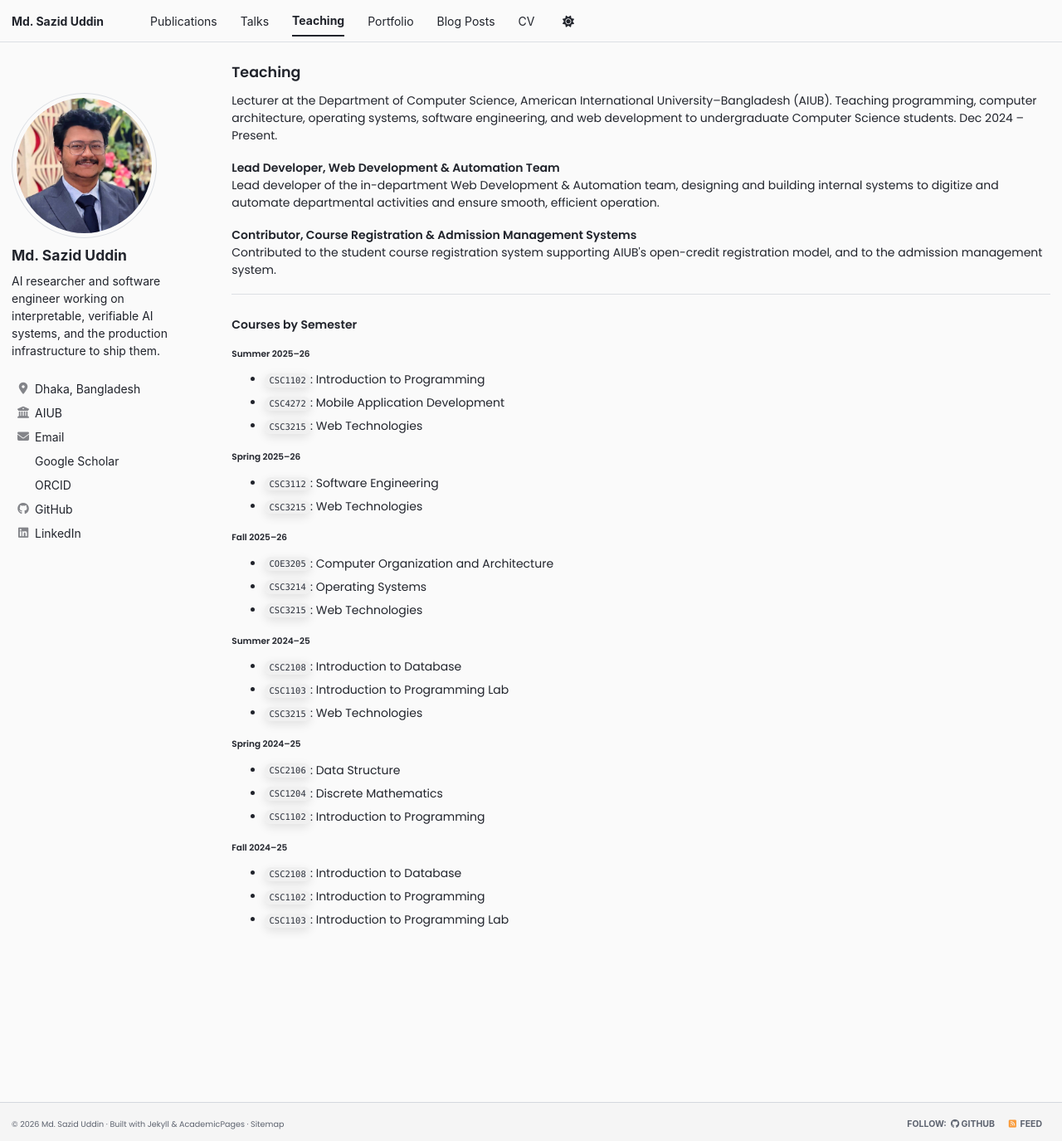
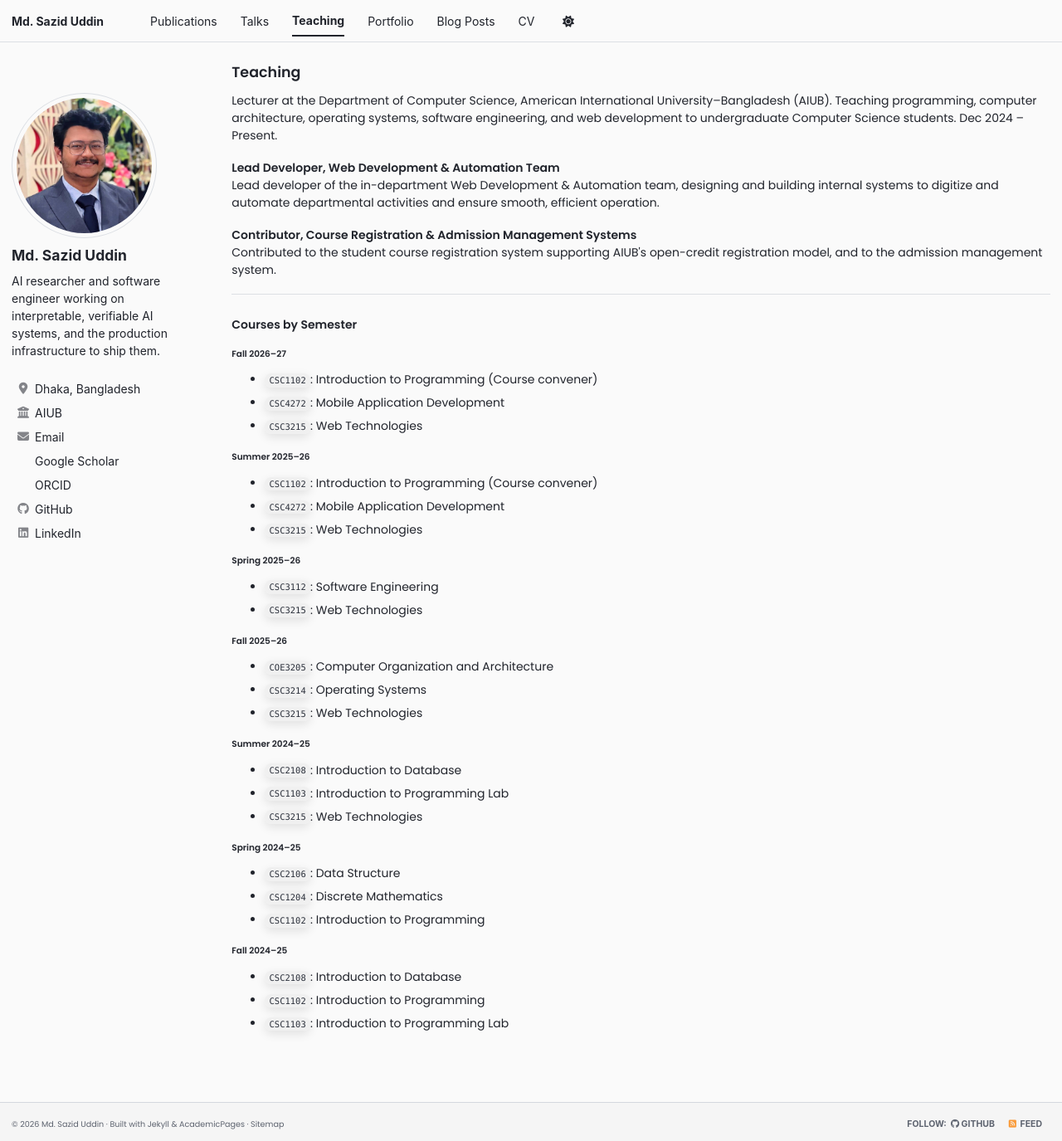
Before and after one commit to sazid-uddin/sazid-uddin.github.io, a Jekyll site: the page built from _pages/teaching.html, in a window 1280 px wide and 1375 px high. Shown: the whole window at 83% size. Built offline with Jekyll 4.4.1, drawn with Linux system fonts in a browser that asks for light colours; a style sheet for code colours, icons or effects is not loaded.

Commit message:
Teaching: add Fall 2026-27, mark IP course convener
Co-Authored-By: Claude Sonnet 5.5 <noreply@anthropic.com>
Claude-Session: https://claude.ai/code/session_0165vwqMof76Qfsumyj9MPRZ

```diff
--- a/_pages/teaching.html
+++ b/_pages/teaching.html
@@ -19,9 +19,16 @@ Contributed to the student course registration system supporting AIUB's open-cre
 
 <h2>Courses by Semester</h2>
 
+<h3>Fall 2026–27</h3>
+<ul>
+  <li><code>CSC1102</code>: Introduction to Programming (Course convener)</li>
+  <li><code>CSC4272</code>: Mobile Application Development</li>
+  <li><code>CSC3215</code>: Web Technologies</li>
+</ul>
+
 <h3>Summer 2025–26</h3>
 <ul>
-  <li><code>CSC1102</code>: Introduction to Programming</li>
+  <li><code>CSC1102</code>: Introduction to Programming (Course convener)</li>
   <li><code>CSC4272</code>: Mobile Application Development</li>
   <li><code>CSC3215</code>: Web Technologies</li>
 </ul>
```
